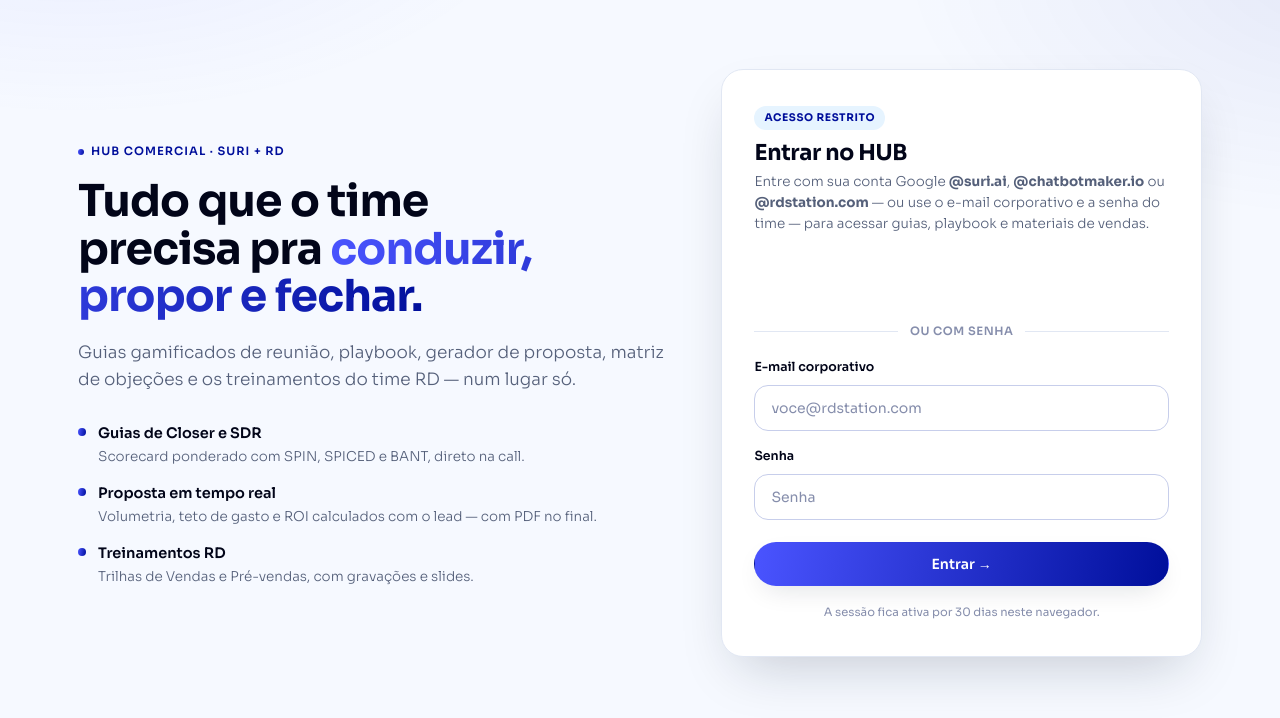
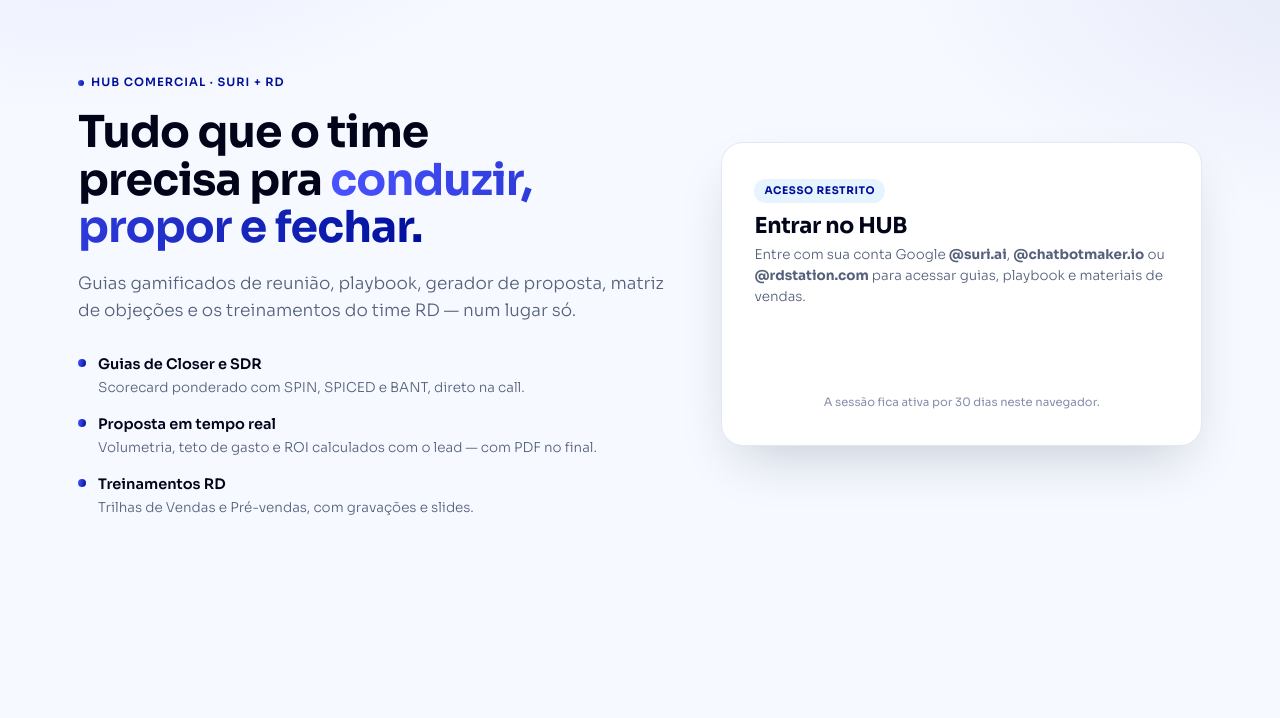
Before and after one commit to suri-enablement/hub-surisales, a website: page index.html in a window 1280 px wide. Shown: the part 80-798 px from the top of the page. Drawn offline with Linux system fonts and the light colour scheme.

Commit message:
HUB: login só com Google (remove e-mail + senha)
- Remove Hub.login, a senha do time e o formulário de e-mail/senha
- Hub.isValid só aceita sessão criada pelo login com Google, então
  sessões antigas de senha deixam de valer
- README atualizado

Co-Authored-By: Claude Opus 5.5 <noreply@anthropic.com>
Claude-Session: https://claude.ai/code/session_01B6U49pTioMfu4zLYeiYABD

```diff
--- a/assets/hub.js
+++ b/assets/hub.js
@@ -10,15 +10,15 @@
 
   var Hub = {
     SESSION_KEY: SESSION_KEY,
-    /* Domínios corporativos aceitos no login (Google e senha). */
+    /* Domínios corporativos aceitos no login com Google. */
     ALLOWED_DOMAINS: ['suri.ai', 'chatbotmaker.io', 'rdstation.com'],
-    PASSWORD: 'Suri#Vendas2026!',
     /* OAuth Client ID (público por natureza). A chave secreta NÃO deve ficar neste repositório. */
     GOOGLE_CLIENT_ID: '614405209562-3kdiln3kscc8dr7j1abhbevp3r5rb1ar.apps.googleusercontent.com',
 
+    /* Só vale sessão criada pelo login com Google (sessões antigas de senha caem). */
     isValid: function () {
       var s = read();
-      return !!(s && s.ok && (Date.now() - s.ts) <= THIRTY_DAYS);
+      return !!(s && s.ok && s.via === 'google' && (Date.now() - s.ts) <= THIRTY_DAYS);
     },
 
     email: function () {
@@ -30,13 +30,6 @@
     isAllowedEmail: function (email) {
       var m = /^[^@\s]+@([^@\s]+)$/.exec(String(email || '').trim().toLowerCase());
       return !!m && Hub.ALLOWED_DOMAINS.indexOf(m[1]) !== -1;
-    },
-
-    login: function (email, pass) {
-      email = (email || '').trim().toLowerCase();
-      if (!Hub.isAllowedEmail(email) || pass !== Hub.PASSWORD) return false;
-      try { localStorage.setItem(SESSION_KEY, JSON.stringify({ ok: true, ts: Date.now(), email: email })); } catch (e) {}
-      return true;
     },
 
     /* Login com Google: recebe o ID token (JWT) do Google Identity Services e valida
--- a/index.html
+++ b/index.html
@@ -28,8 +28,6 @@
   .login-card .sub{font-size:13.5px;color:var(--text-secondary);font-weight:300;margin-bottom:24px;line-height:1.55;}
   .login-card .btn{margin-top:6px;}
   .gsi-wrap{display:flex;justify-content:center;min-height:44px;}
-  .login-or{display:flex;align-items:center;gap:12px;margin:20px 0 18px;font-size:11.5px;font-weight:600;letter-spacing:.05em;text-transform:uppercase;color:var(--text-tertiary);}
-  .login-or::before,.login-or::after{content:"";flex:1;height:1px;background:var(--border);}
   .login-foot{margin-top:18px;font-size:11.5px;color:var(--text-tertiary);text-align:center;}
 
   /* ---------- HUB ---------- */
@@ -126,20 +124,9 @@
       <div class="card login-card fade-in">
         <span class="pill pill-accent">Acesso restrito</span>
         <h2>Entrar no HUB</h2>
-        <p class="sub">Entre com sua conta Google <b>@suri.ai</b>, <b>@chatbotmaker.io</b> ou <b>@rdstation.com</b> — ou use o e-mail corporativo e a senha do time — para acessar guias, playbook e materiais de vendas.</p>
+        <p class="sub">Entre com sua conta Google <b>@suri.ai</b>, <b>@chatbotmaker.io</b> ou <b>@rdstation.com</b> para acessar guias, playbook e materiais de vendas.</p>
         <div class="gsi-wrap" id="googleBtn"></div>
         <div class="form-error" id="googleError" style="margin:10px 0 0;text-align:center"></div>
-        <div class="login-or">ou com senha</div>
-        <div class="field">
-          <label for="emailInput">E-mail corporativo</label>
-          <input class="input" id="emailInput" type="email" autocomplete="email" placeholder="voce@rdstation.com"/>
-        </div>
-        <div class="field">
-          <label for="passwordInput">Senha</label>
-          <input class="input" id="passwordInput" type="password" autocomplete="current-password" placeholder="Senha"/>
-        </div>
-        <div class="form-error" id="loginError">E-mail ou senha incorretos. Verifique e tente novamente.</div>
-        <button class="btn btn-primary btn-block" onclick="checkLogin()">Entrar →</button>
         <div class="login-foot">A sessão fica ativa por 30 dias neste navegador.</div>
       </div>
     </div>
@@ -413,27 +400,6 @@ function showLoggedInUI() {
   Hub.mountUserPill();
 }
 
-function checkLogin() {
-  const emailInput = document.getElementById('emailInput');
-  const passInput = document.getElementById('passwordInput');
-  const error = document.getElementById('loginError');
-  if (Hub.login(emailInput.value, passInput.value)) {
-    emailInput.classList.remove('error');
-    passInput.classList.remove('error');
-    error.classList.remove('visible');
-    showLoggedInUI();
-    window.scrollTo({ top: 0 });
-  } else {
-    emailInput.classList.add('error');
-    passInput.classList.add('error');
-    error.classList.add('visible');
-    passInput.value = '';
-  }
-}
-
-document.getElementById('emailInput').addEventListener('keydown', e => { if (e.key === 'Enter') document.getElementById('passwordInput').focus(); });
-document.getElementById('passwordInput').addEventListener('keydown', e => { if (e.key === 'Enter') checkLogin(); });
-
 // Links internos só funcionam com sessão válida
 document.querySelectorAll('#mainContent a[href$=".html"], #hubNav a[href$=".html"]').forEach(a => {
   a.addEventListener('click', e => { if (!Hub.isValid()) { e.preventDefault(); location.reload(); } });
```
Also changed, not shown: README.md.
